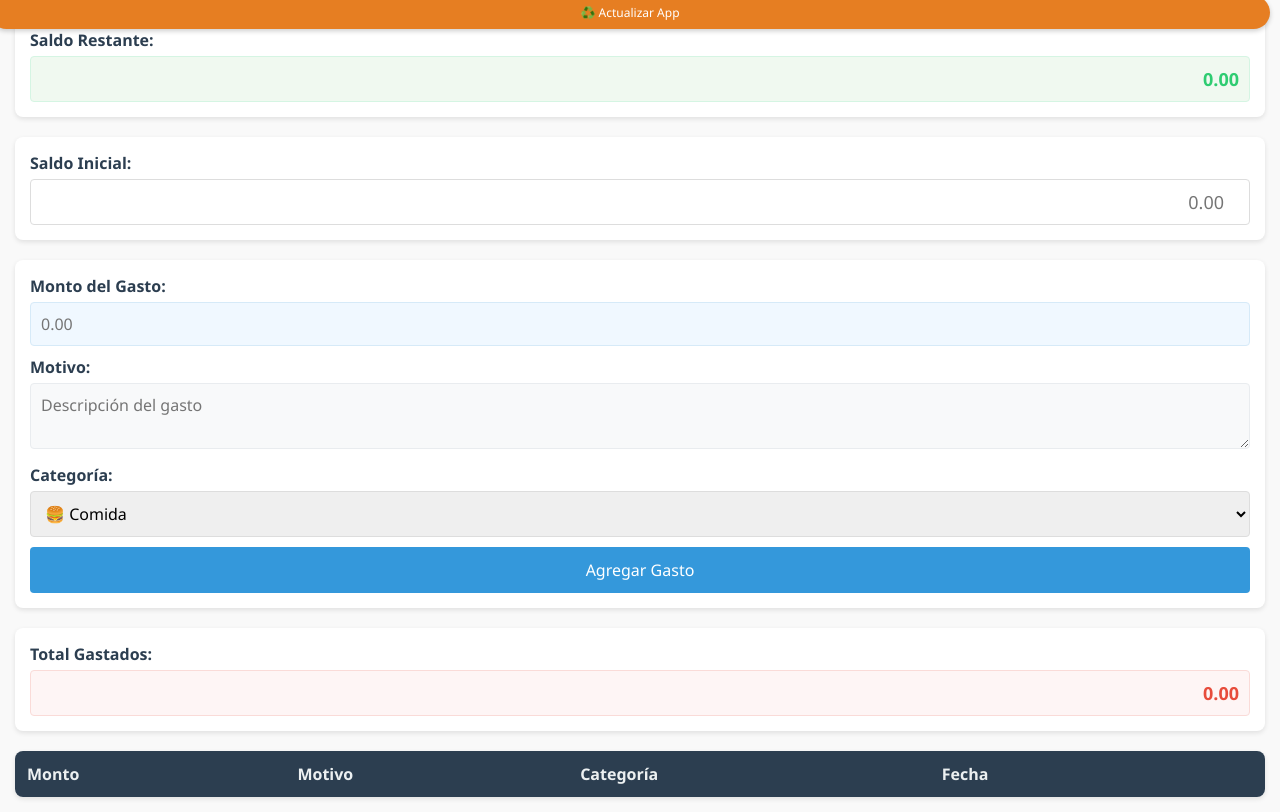
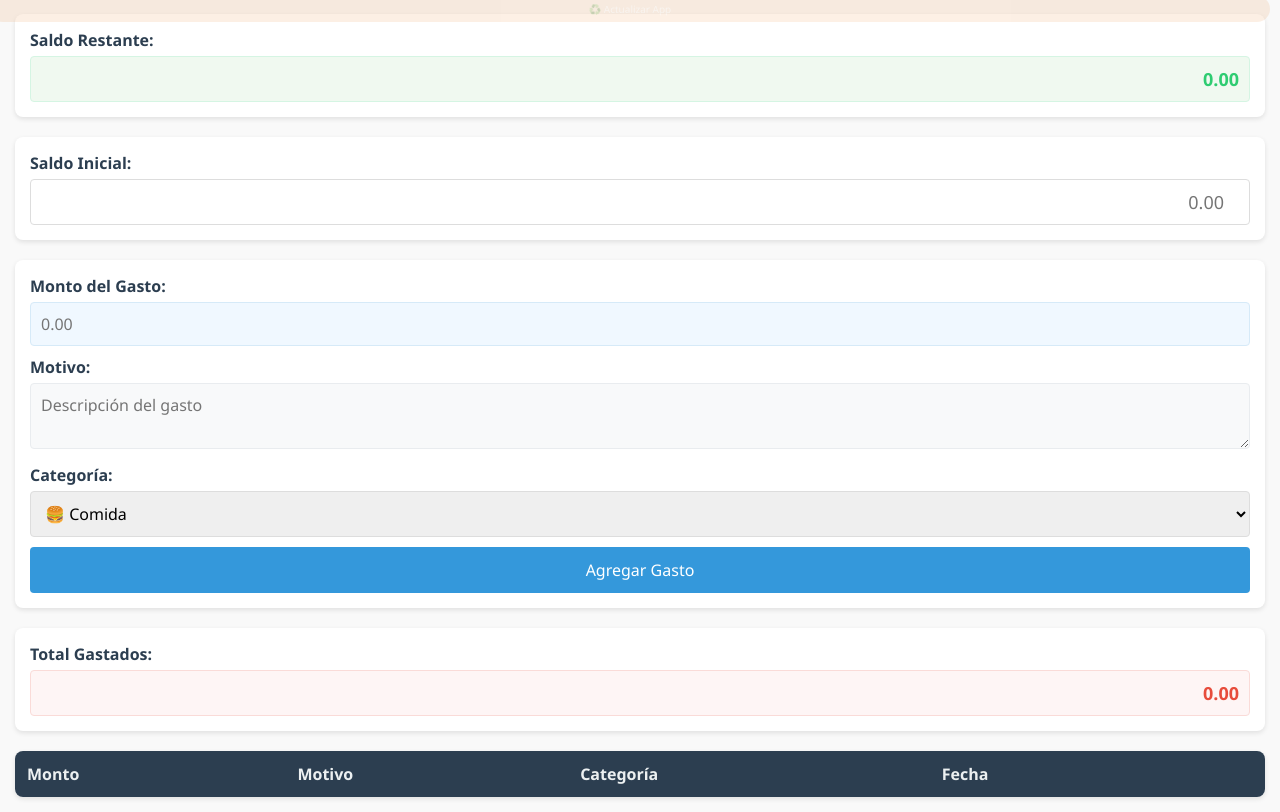
Before and after one commit to SantiDyst/tracking-money, a plain HTML site: page index.html in a window 1280 px wide. Shown: the part 84-896 px from the top of the page. Drawn offline with Linux system fonts and the light colour scheme.

Commit message:
btn update modificado

```diff
--- a/index.html
+++ b/index.html
@@ -281,14 +281,22 @@
             top: 80px;
             right: 10px;
             z-index: 9999;
+            background: rgba(230, 126, 34, 0.3); /* Más transparente */
+            color: rgba(255, 255, 255, 0.6); /* Texto más suave */
+            border: none;
+            padding: 6px 10px; /* Más pequeño */
+            border-radius: 15px;
+            cursor: pointer;
+            font-size: 10px; /* Texto más pequeño */
+            box-shadow: none; /* Sin sombra */
+            opacity: 0.4; /* Muy transparente */
+            transition: opacity 0.3s ease;
+        }
+
+        .update-btn:hover {
+            opacity: 1; /* Solo se ve completo al hacer hover */
             background: #e67e22;
             color: white;
-            border: none;
-            padding: 8px 12px;
-            border-radius: 20px;
-            cursor: pointer;
-            font-size: 12px;
-            box-shadow: 0 2px 5px rgba(0,0,0,0.2);
         }
 
         @media (max-width: 480px) {
```
